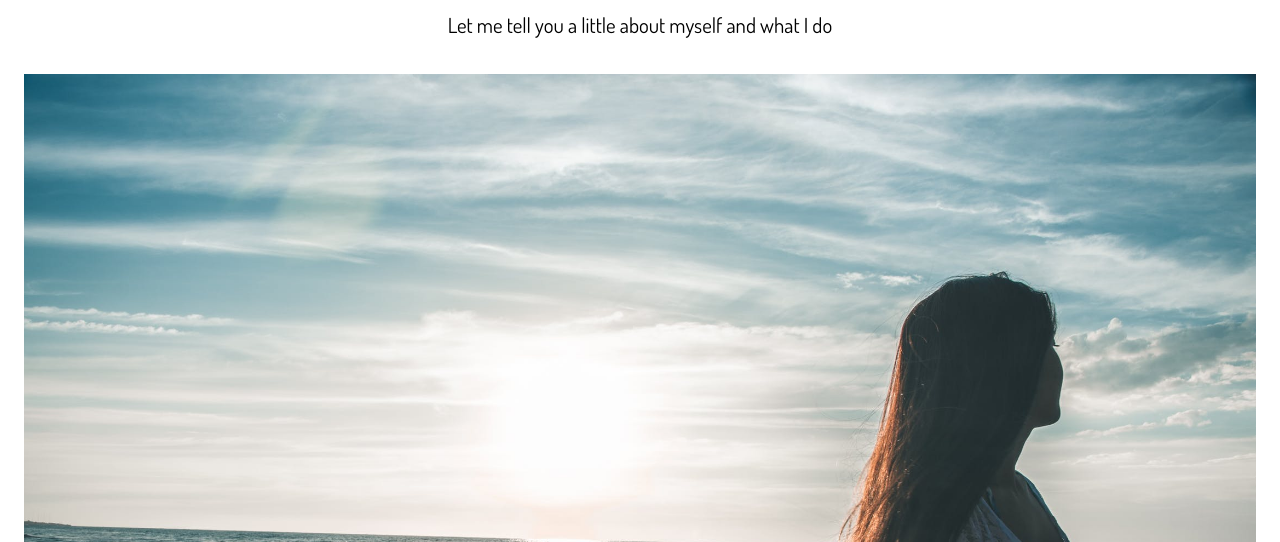
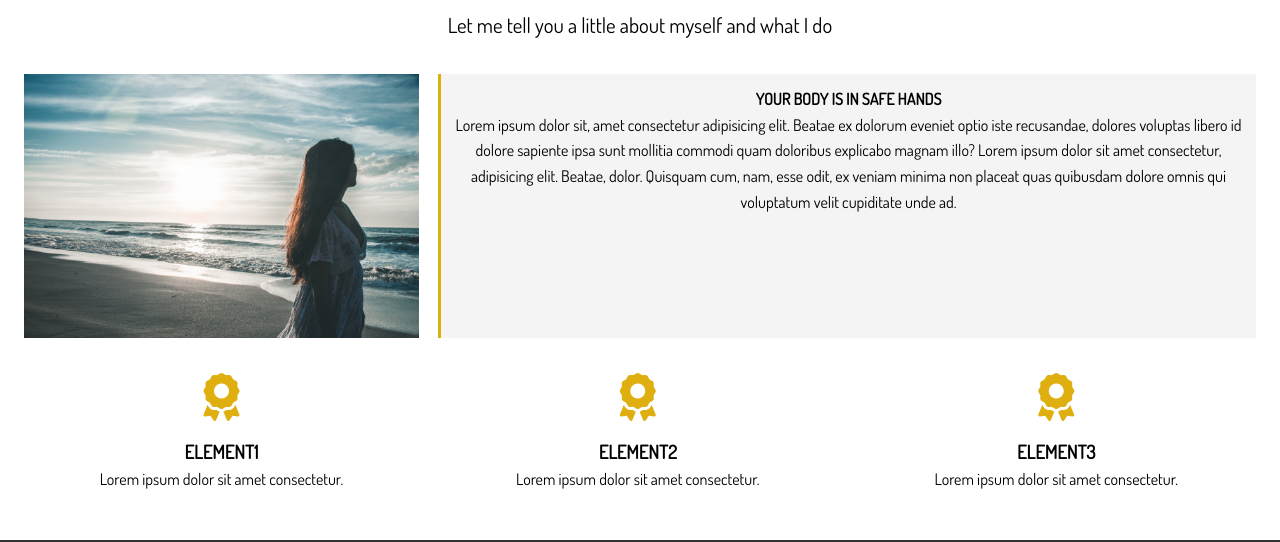
Before and after one commit to karolina-michalak/SASS-portfolio-website, a website: page dist/about.html in a window 1280 px wide. Shown: the part 207-749 px from the top of the page. Drawn offline with Linux system fonts and the light colour scheme.

Commit message:
about section done

```diff
--- a/scss/main.scss
+++ b/scss/main.scss
@@ -188,6 +188,47 @@ img {
     }
 }
 
+#about {
+    &-a {
+        .about-info {
+            display: grid;
+            grid-template-areas:
+                'bioimage bio bio'
+                'aw1 aw2 aw3';
+            grid-gap: 1.2rem;
+        }
+
+        .bio-image {
+            grid-area: bioimage;
+        }
+
+        .bio {
+            grid-area: bio;
+            border-left: 3px solid $main-color;
+            padding: 0.8rem;
+        }
+
+        .award-1 {
+            grid-area: aw1;
+        }
+
+        .award-2 {
+            grid-area: aw2;
+        }
+
+        .award-3 {
+            grid-area: aw3;
+        }
+
+        .award-1 .fas,
+        .award-2 .fas,
+        .award-3 .fas {
+            color: $main-color;
+            margin: 1rem;
+        }
+    }
+}
+
 #main-footer {
     background: $dark-color;
     color: white;
```
Also changed, not shown: dist/about.html, dist/css/main.css.
